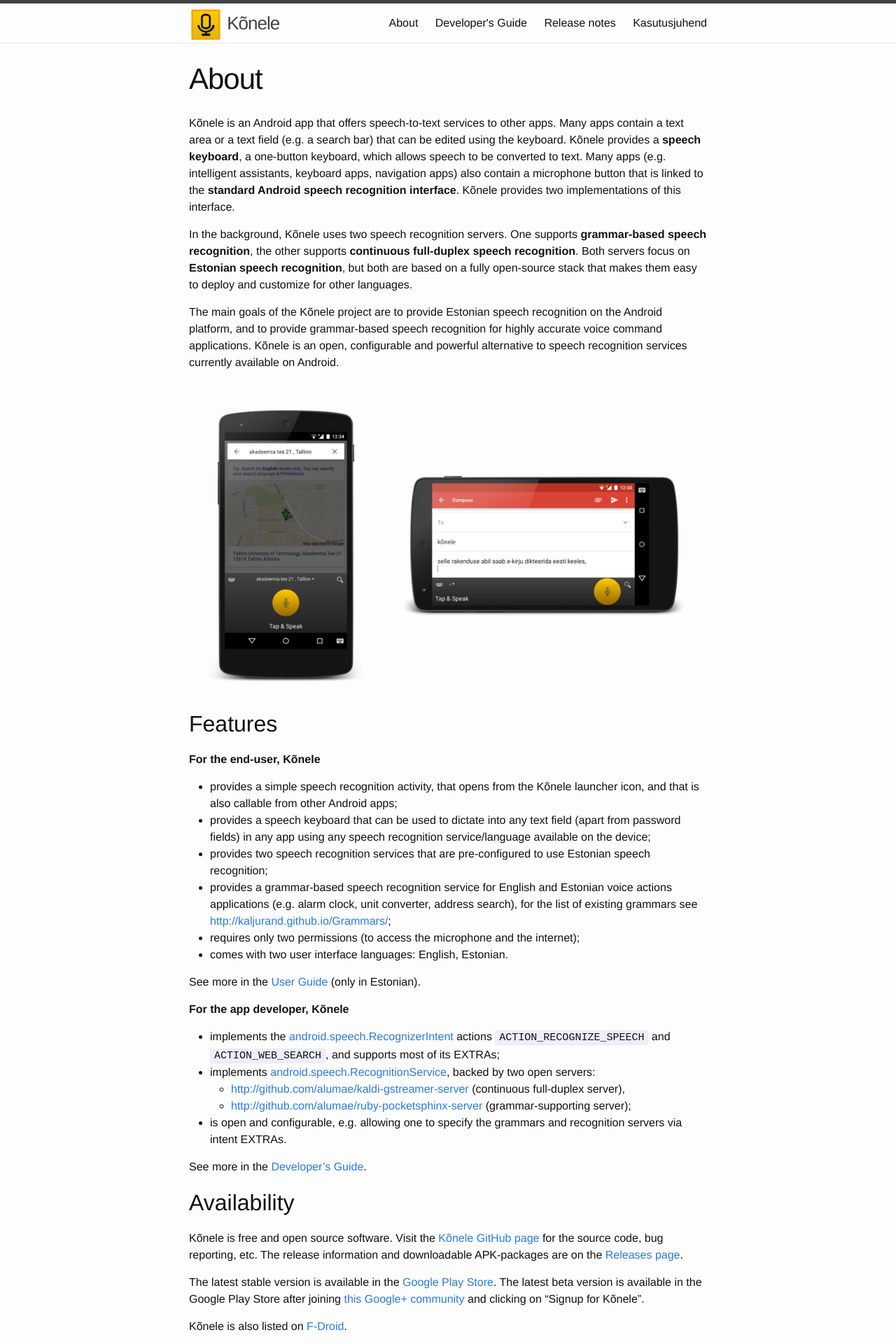
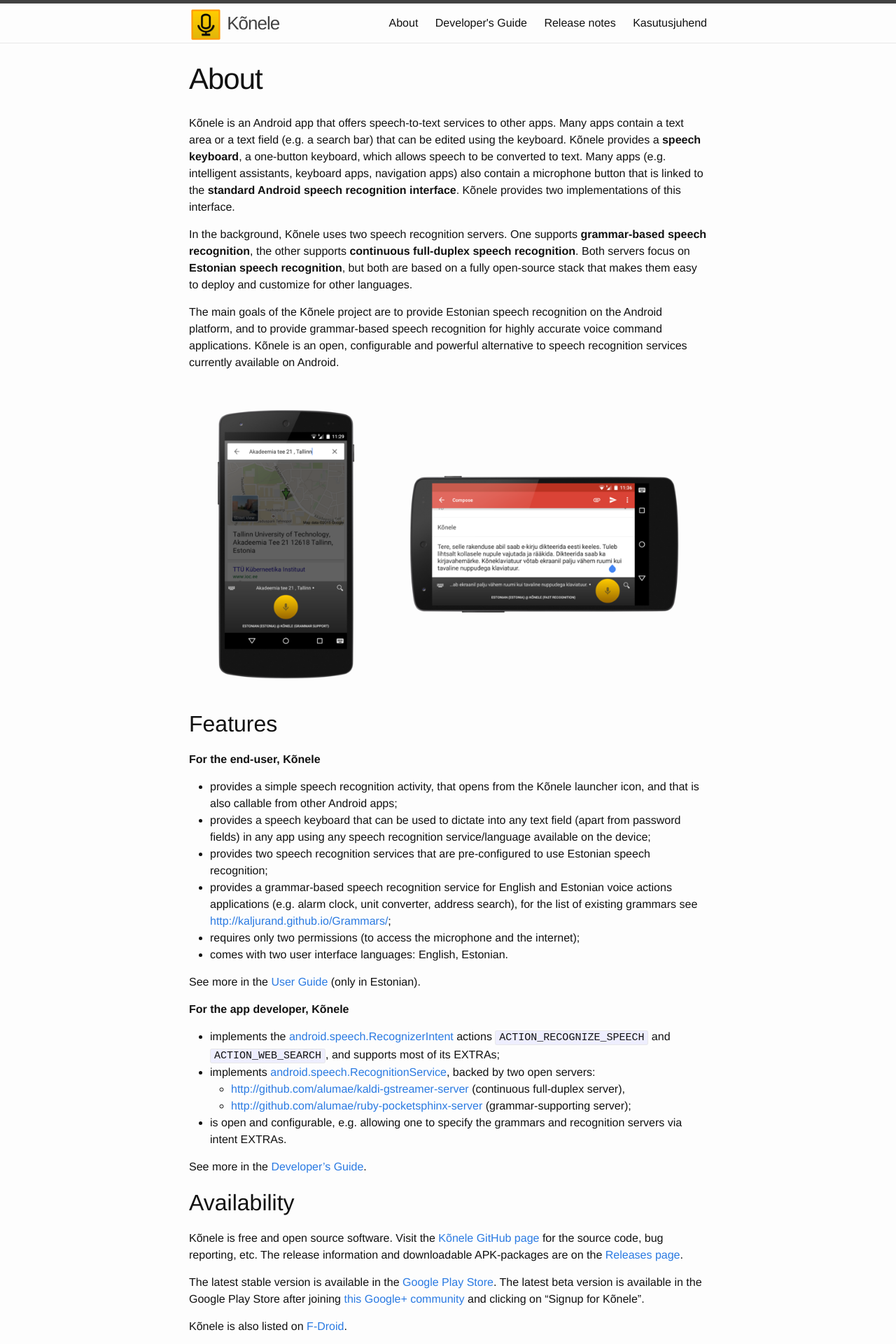
Before and after one commit to Kaljurand/K6nele, a Jekyll site: the page built from about.md, in a window 1280 px wide. Shown: the top 1920 px of the page at 70% size. Built offline with Jekyll 4.4.1, drawn with Linux system fonts in a browser that asks for light colours; grey boxes are pictures that could not be loaded.

Commit message:
About-page: Update screenshots

```diff
--- a/about.md
+++ b/about.md
@@ -25,10 +25,10 @@
 <table>
 <tr>
 <td class="logo">
-<img class="logo" title="Screenshot: address search using Kõnele" src="{{ site.baseurl }}/images/en/Screenshot_2014-12-23-12-34-27_framed.png">
+<img class="logo" title="Screenshot: address search using Kõnele" src="{{ site.baseurl }}/images/en/screenshot_portrait_framed_20150712_resize20.png">
 </td>
 <td class="logo">
-<img class="logo" title="Screenshot: composing an email with Kõnele" src="{{ site.baseurl }}/images/en/Screenshot_2014-12-23-12-30-19_framed.png">
+<img class="logo" title="Screenshot: composing an email with Kõnele" src="{{ site.baseurl }}/images/en/screenshot_landscape_framed_20150712_resize20.png">
 </td>
 </tr>
 </table>
```
Also changed, not shown: images/en/screenshot_landscape_framed_20150712.png (added), images/en/screenshot_landscape_framed_20150712_resize20.png (added), images/en/screenshot_portrait_framed_20150712.png (added), images/en/screenshot_portrait_framed_20150712_resize20.png (added).
